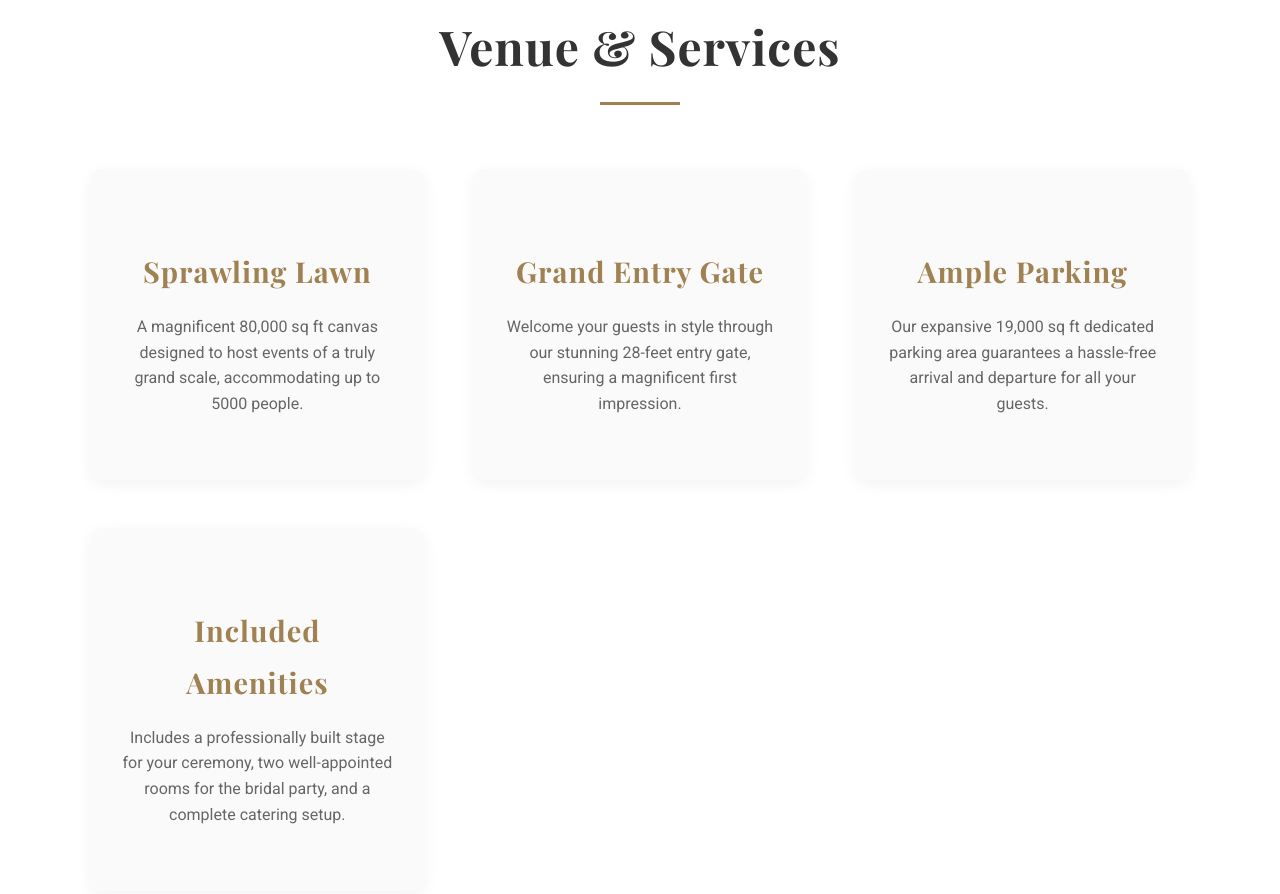
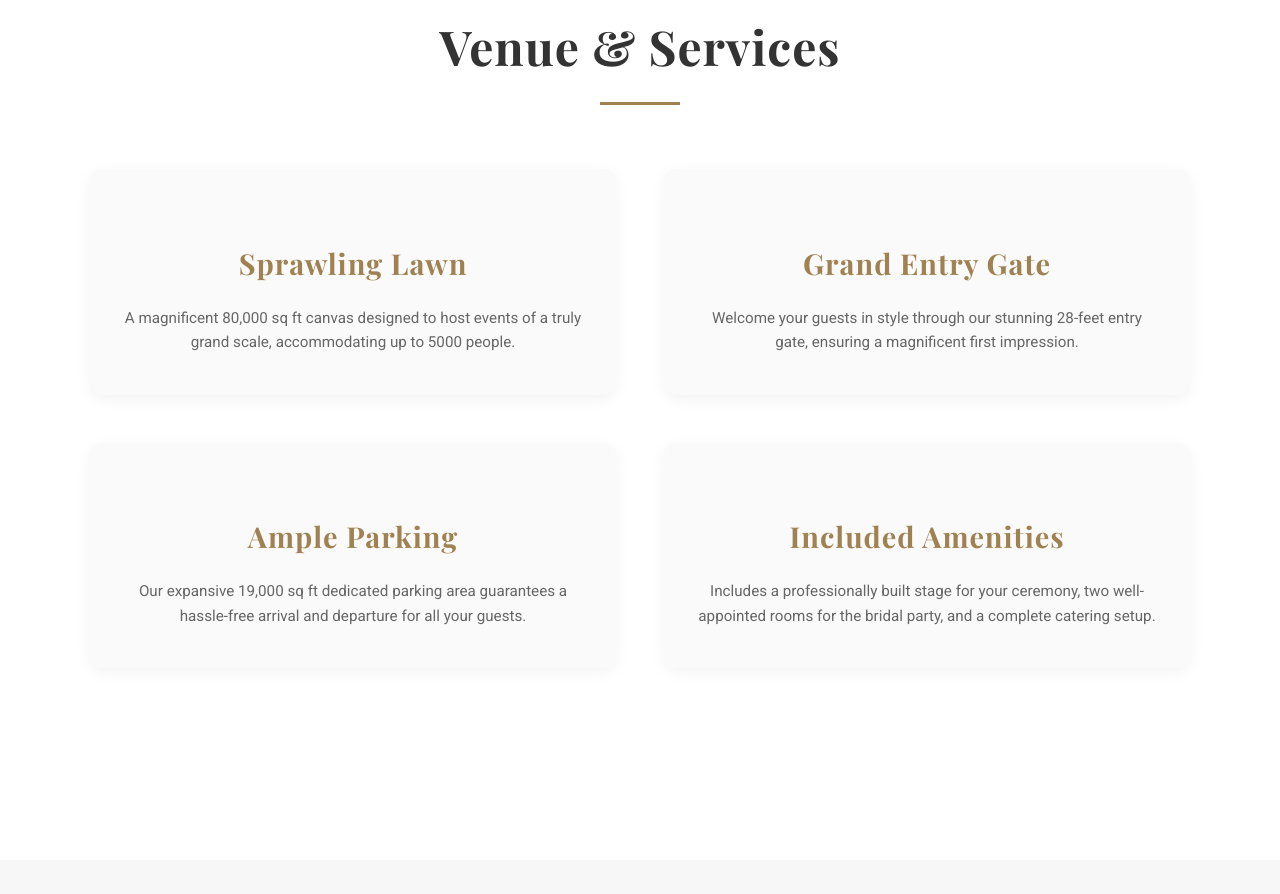
Before and after one commit to Business1301/Rawat-Lawn, a plain HTML site: page index.html in a window 1280 px wide. Shown: the part 1603-2497 px from the top of the page. Drawn offline with nearby package versions, Linux system fonts and the light colour scheme.

Commit message:
Improve mobile responsiveness for services section

```diff
--- a/styles.css
+++ b/styles.css
@@ -41,12 +41,33 @@ h2::after {
 .container {
     max-width: 1100px;
     margin: 0 auto;
-    padding: 6rem 2rem;
+    padding: 4rem 1rem;
 }
 
 .bg-light {
     background-color: #fff;
-    padding: 6rem 2rem;
+    padding: 4rem 1rem;
+}
+
+/* Adjust container padding for larger screens */
+@media (min-width: 768px) {
+    .container {
+        padding: 5rem 2rem;
+    }
+
+    .bg-light {
+        padding: 5rem 2rem;
+    }
+}
+
+@media (min-width: 1024px) {
+    .container {
+        padding: 6rem 2rem;
+    }
+
+    .bg-light {
+        padding: 6rem 2rem;
+    }
 }
 
 /* Header & Hero Section */
@@ -186,34 +207,67 @@ h2::after {
 
 .services-grid {
     display: grid;
-    grid-template-columns: repeat(auto-fit, minmax(280px, 1fr));
-    gap: 3rem;
+    grid-template-columns: 1fr;
+    gap: 1.5rem;
     text-align: center;
+    padding: 0 1rem;
 }
 
 .service-item {
-    padding: 3rem 2rem;
+    padding: 2rem 1.5rem;
     background-color: #fafafa;
     border-radius: 12px;
     box-shadow: 0 4px 15px rgba(0, 0, 0, 0.05);
     transition: transform 0.3s ease, box-shadow 0.3s ease;
-}
-
-.service-item:hover {
-    transform: translateY(-8px);
-    box-shadow: 0 8px 20px rgba(0, 0, 0, 0.1);
+    margin: 0 auto;
+    width: 100%;
+    max-width: 400px;
+    box-sizing: border-box;
 }
 
 .service-item h3 {
-    font-size: 1.8rem;
+    font-size: 1.5rem;
     color: #a08151;
-    margin-bottom: 0.5rem;
+    margin-bottom: 1rem;
 }
 
 .service-item p {
     font-family: 'Roboto', sans-serif;
     color: #666;
     line-height: 1.6;
+    font-size: 0.95rem;
+    margin: 0;
+}
+
+/* Tablet and Desktop View */
+@media (min-width: 768px) {
+    .services-grid {
+        grid-template-columns: repeat(2, 1fr);
+        gap: 2rem;
+        padding: 0;
+    }
+
+    .service-item {
+        max-width: none;
+        padding: 2.5rem 2rem;
+    }
+
+    .service-item h3 {
+        font-size: 1.8rem;
+    }
+}
+
+/* Desktop View */
+@media (min-width: 1024px) {
+    .services-grid {
+        grid-template-columns: repeat(2, 1fr);
+        gap: 3rem;
+    }
+
+    .service-item:hover {
+        transform: translateY(-8px);
+        box-shadow: 0 8px 20px rgba(0, 0, 0, 0.1);
+    }
 }
 
 .pricing-info {
```
